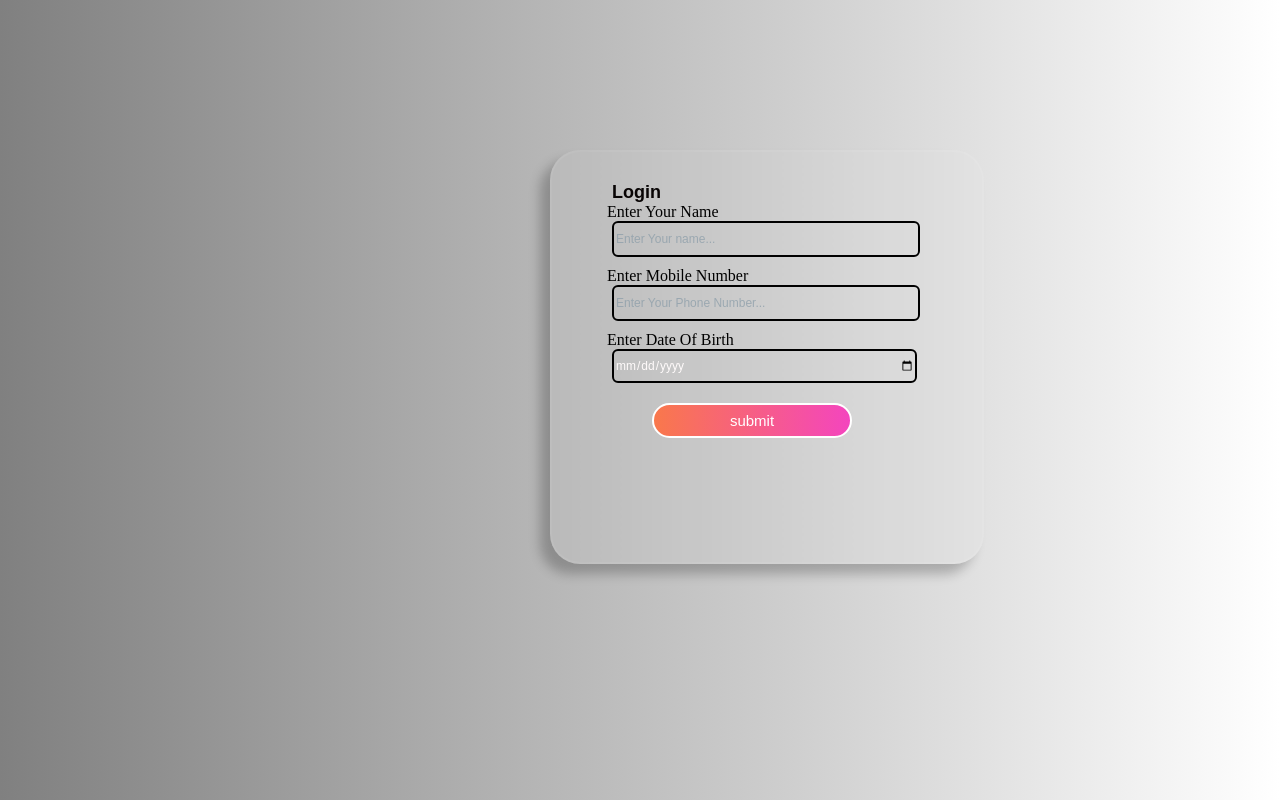
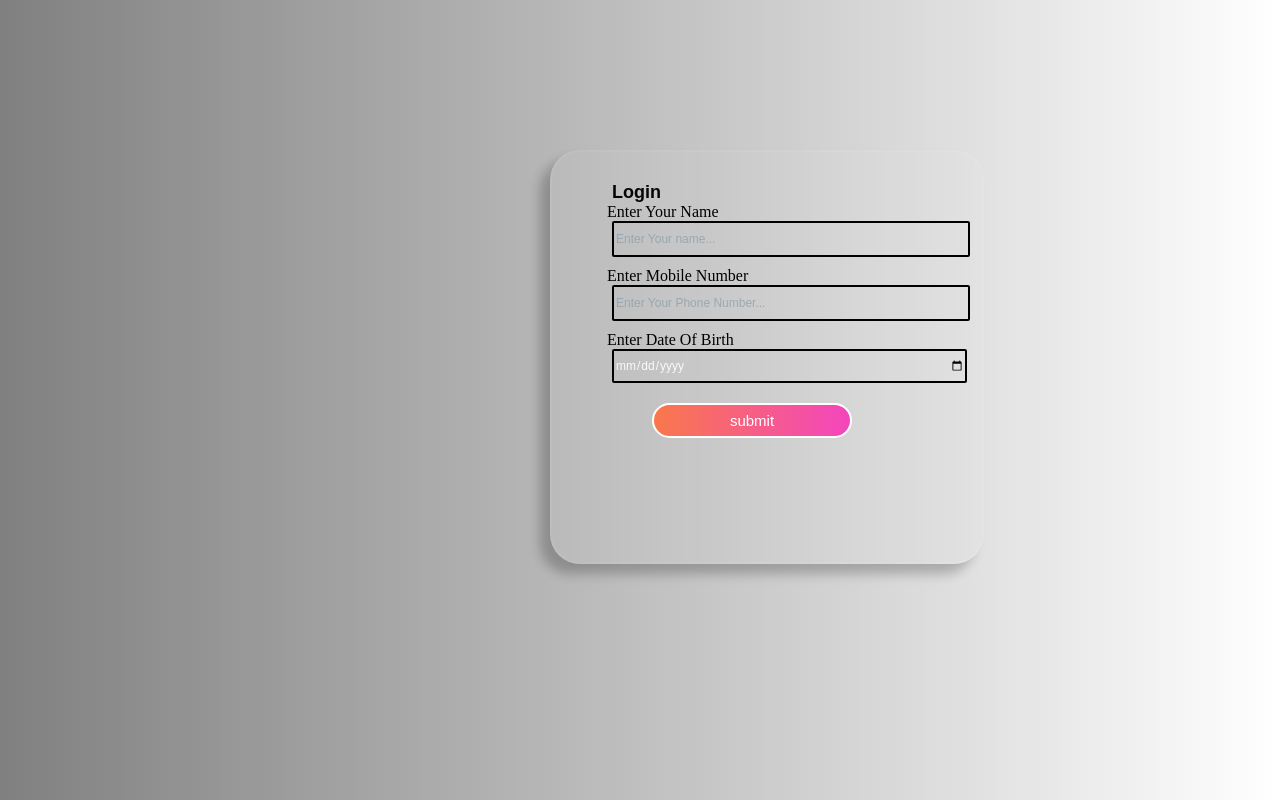
Before and after one commit to Chiranjeevi0705/1st-project, a plain HTML site: page Login.html in a window 1280 px wide. Drawn offline with Linux system fonts and the light colour scheme.

Commit message:
Update Login.html

```diff
--- a/Login.html
+++ b/Login.html
@@ -54,14 +54,14 @@
         background-color: #fffbfb00;
         border: 2px solid rgb(0, 0, 0);
         height: 30px;
-        border-radius: 6px;
-        width: 300px;
+        border-radius: 2px;
+        width: 350px;
         font-size: 12px;
         font-family: 'Didact Gothic', sans-serif;
         font-family: 'Varela Round', sans-serif;
         outline: none;
         margin-bottom: 10px;
-        color: rgb(255, 251, 251);
+        color: rgb(245, 251, 251);
     }
     ::placeholder
     {
```
